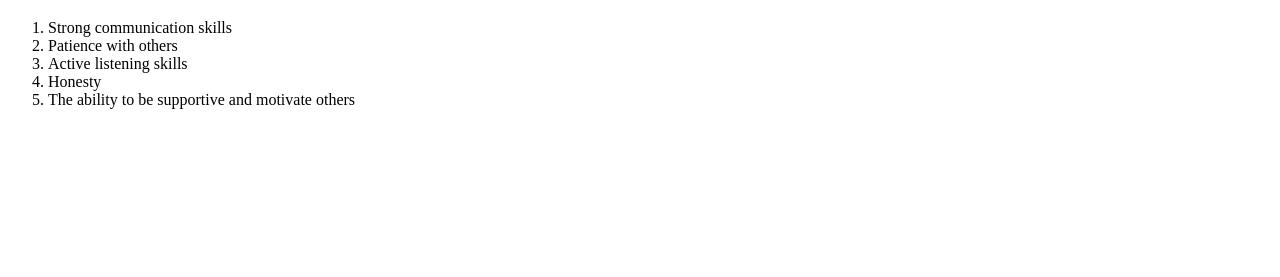
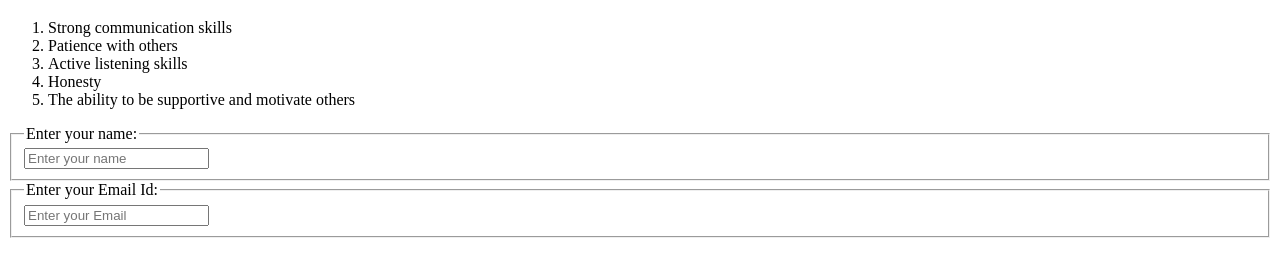
Before and after one commit to RohiniKanoongo/gitHub-MultipleBranches, a plain HTML site: page index.html in a window 1280 px wide. Shown: the part 61-338 px from the top of the page. Drawn offline with Linux system fonts and the light colour scheme.

Commit message:
Made changes to index file

```diff
--- a/index.html
+++ b/index.html
@@ -19,5 +19,21 @@
         <li>Honesty</li>
         <li>The ability to be supportive and motivate others</li>
     </ol>
+
+    <form>
+        <fieldset>
+            <legend>
+                <label for="name">Enter your name:</label>
+            </legend>
+        <input type="text" placeholder="Enter your name" id="name">
+    </fieldset>
+
+    <fieldset>
+        <legend>
+            <label for="email">Enter your Email Id:</label>
+        </legend>
+    <input type="email" placeholder="Enter your Email" id="email">
+</fieldset>
+    </form>
 </body>
 </html>
```
